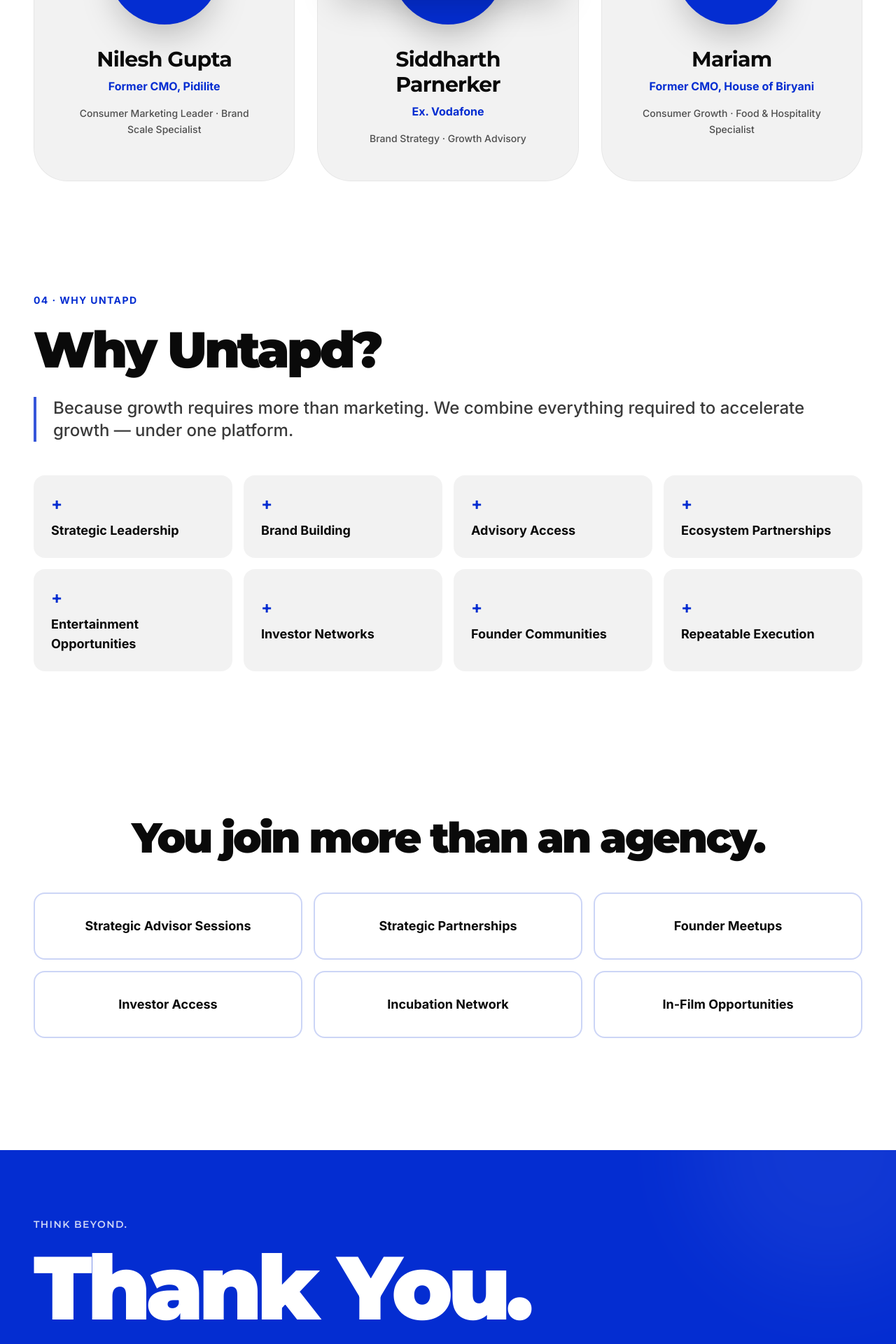
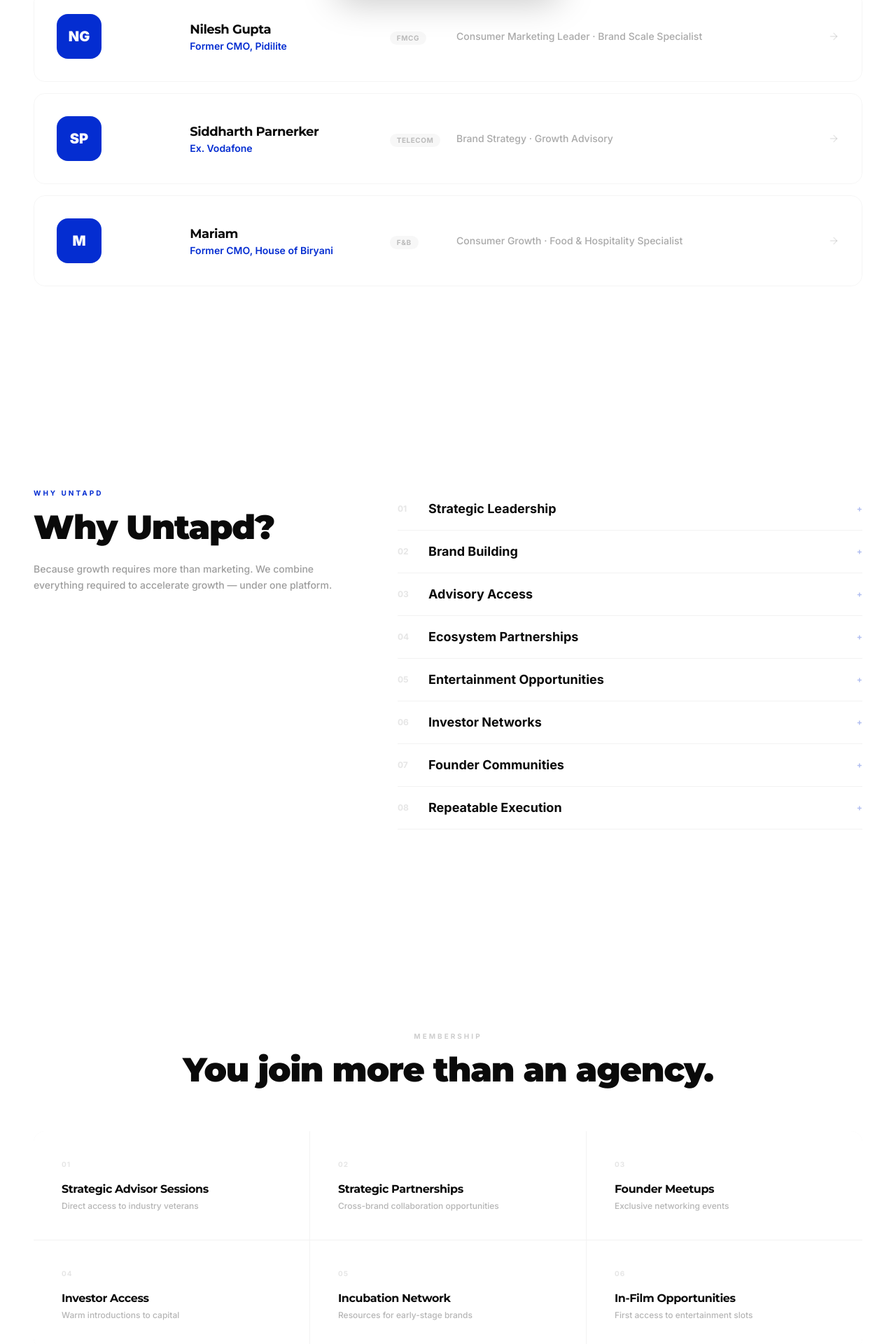
Before and after one commit to Ankit-singh-dot/untapd, a Next.js app in the folder my-app/: page /ecosystem in a window 1280 px wide. Shown: the part 780-2700 px from the top of the page at 70% size. Built offline with nearby package versions, Linux system fonts and the light colour scheme.

Commit message:
chaning_ui_ux app/ecosystem/page.tsx

```diff
--- a/my-app/app/ecosystem/page.tsx
+++ b/my-app/app/ecosystem/page.tsx
@@ -3,37 +3,13 @@
 import { motion } from "framer-motion";
 import { Navbar } from "@/components/layout/navbar";
 import { Footer } from "@/components/layout/footer";
+import { ArrowRight } from "lucide-react";
+import Link from "next/link";
 
 const advisors = [
-  {
-    initials: "NG",
-    name: "Nilesh Gupta",
-    role: "Former CMO, Pidilite",
-    desc: "Consumer Marketing Leader · Brand Scale Specialist",
-  },
-  {
-    initials: "BS",
-    name: "Siddharth Parnerker",
-    role: "Ex. Vodafone",
-    desc: "Brand Strategy · Growth Advisory",
-  },
-  {
-    initials: "M",
-    name: "Mariam",
-    role: "Former CMO, House of Biryani",
-    desc: "Consumer Growth · Food & Hospitality Specialist",
-  },
-];
-
-const whyUntapd = [
-  "Strategic Leadership",
-  "Brand Building",
-  "Advisory Access",
-  "Ecosystem Partnerships",
-  "Entertainment Opportunities",
-  "Investor Networks",
-  "Founder Communities",
-  "Repeatable Execution"
+  { initials: "NG", name: "Nilesh Gupta", role: "Former CMO, Pidilite", domain: "FMCG", desc: "Consumer Marketing Leader · Brand Scale Specialist" },
+  { initials: "SP", name: "Siddharth Parnerker", role: "Ex. Vodafone", domain: "Telecom", desc: "Brand Strategy · Growth Advisory" },
+  { initials: "M", name: "Mariam", role: "Former CMO, House of Biryani", domain: "F&B", desc: "Consumer Growth · Food & Hospitality Specialist" },
 ];
 
 export default function EcosystemPage() {
@@ -41,75 +17,142 @@
     <main className="min-h-screen bg-background">
       <Navbar />
 
-      <section className="pt-40 pb-32 px-6 md:px-12 max-w-7xl mx-auto text-center">
-        <span className="text-brand font-bold tracking-widest uppercase text-sm mb-6 block">Ecosystem</span>
-        <h1 className="text-5xl md:text-8xl font-black tracking-tighter mb-8 leading-[0.9]">
-          A network of<br />industry leaders.
+      {/* Hero */}
+      <section className="relative min-h-[60vh] flex flex-col justify-end px-6 md:px-12 pb-16 md:pb-24 overflow-hidden">
+        <div className="absolute inset-0 bg-brand" />
+        <div className="absolute bottom-0 right-0 w-[40vw] h-[40vw] bg-blue-400/10 rounded-full blur-[120px] pointer-events-none" />
+
+        <div className="relative z-10 max-w-[1400px] mx-auto w-full">
+          <motion.div initial={{ y: 60, opacity: 0 }} animate={{ y: 0, opacity: 1 }} transition={{ duration: 0.8, ease: [0.16, 1, 0.3, 1] }}>
+            <div className="flex items-center gap-3 mb-10">
+              <div className="w-2 h-2 rounded-full bg-white/40" />
+              <span className="text-[11px] font-semibold tracking-[0.25em] uppercase text-white/40">Ecosystem · Network</span>
+            </div>
+            <h1 className="text-[10vw] md:text-[7vw] font-black tracking-[-0.04em] leading-[0.85] text-white">
+              A network of<br /><span className="text-white/20">industry leaders.</span>
             </h1>
-        <p className="text-xl md:text-2xl font-medium leading-relaxed text-muted-foreground max-w-3xl mx-auto mb-20">
-          Our advisors bring decades of experience across FMCG, Telecom, Hospitality, Technology, Startup Ecosystem, and Consumer Brands.
-        </p>
+          </motion.div>
+        </div>
+      </section>
 
-        <div className="grid grid-cols-1 md:grid-cols-3 gap-8 mb-40">
+      {/* Advisors — Horizontal Cards */}
+      <section className="py-24 md:py-36 px-6 md:px-12 bg-background">
+        <div className="max-w-[1400px] mx-auto">
+          <span className="text-[10px] uppercase tracking-[0.3em] text-brand font-bold block mb-4">Advisory Board</span>
+          <h2 className="text-3xl md:text-5xl font-black tracking-tight text-foreground mb-16">
+            Meet our advisors.
+          </h2>
+
+          <div className="space-y-4">
             {advisors.map((adv, i) => (
               <motion.div
                 key={i}
-              initial={{ opacity: 0, scale: 0.9 }}
-              whileInView={{ opacity: 1, scale: 1 }}
+                initial={{ opacity: 0, y: 20 }}
+                whileInView={{ opacity: 1, y: 0 }}
                 viewport={{ once: true }}
-              transition={{ delay: i * 0.1, type: "spring" }}
-              className="bg-foreground/5 p-12 rounded-[3rem] border border-foreground/5 flex flex-col items-center group hover:bg-brand hover:text-brand-foreground transition-colors duration-500"
+                transition={{ delay: i * 0.1 }}
+                className="group grid grid-cols-1 md:grid-cols-12 gap-6 items-center bg-surface rounded-2xl p-6 md:p-8 border border-foreground/[0.04] hover:border-brand/15 hover:shadow-xl transition-all duration-300"
               >
-              <div className="w-40 h-40 rounded-full bg-brand text-brand-foreground flex items-center justify-center text-5xl font-black mb-8 group-hover:bg-white group-hover:text-brand transition-colors duration-500 shadow-2xl">
+                <div className="md:col-span-2 flex items-center gap-4">
+                  <div className="w-16 h-16 rounded-2xl bg-brand text-white flex items-center justify-center text-xl font-black group-hover:scale-110 transition-transform duration-300">
                     {adv.initials}
                   </div>
-              <h3 className="text-3xl font-bold tracking-tight mb-2">{adv.name}</h3>
-              <p className="text-brand font-bold mb-4 group-hover:text-brand-foreground/80">{adv.role}</p>
-              <p className="font-medium opacity-70 leading-relaxed text-sm">
-                {adv.desc}
-              </p>
+                </div>
+                <div className="md:col-span-3">
+                  <h3 className="text-lg font-bold tracking-tight text-foreground">{adv.name}</h3>
+                  <p className="text-sm text-brand font-semibold">{adv.role}</p>
+                </div>
+                <div className="md:col-span-1">
+                  <span className="inline-block px-2.5 py-0.5 rounded-full bg-foreground/[0.03] text-[10px] font-bold uppercase tracking-wider text-foreground/25">{adv.domain}</span>
+                </div>
+                <p className="md:col-span-5 text-sm text-foreground/35 font-medium leading-relaxed">{adv.desc}</p>
+                <div className="md:col-span-1 flex justify-end">
+                  <ArrowRight className="w-4 h-4 text-foreground/10 group-hover:text-brand group-hover:translate-x-1 transition-all" />
+                </div>
               </motion.div>
             ))}
           </div>
+        </div>
+      </section>
 
-        {/* Why Untapd Grid */}
-        <div className="text-left mb-20">
-          <span className="text-brand font-bold tracking-widest uppercase text-sm mb-6 block">04 · Why Untapd</span>
-          <h2 className="text-5xl md:text-7xl font-black tracking-tighter mb-8">
+      {/* Why Untapd — Horizontal List */}
+      <section className="py-24 md:py-36 px-6 md:px-12 bg-surface">
+        <div className="max-w-[1400px] mx-auto">
+          <div className="grid grid-cols-1 lg:grid-cols-12 gap-8 lg:gap-16">
+            <div className="lg:col-span-5">
+              <span className="text-[10px] uppercase tracking-[0.3em] text-brand font-bold block mb-4">Why Untapd</span>
+              <h2 className="text-3xl md:text-5xl font-black tracking-tight text-foreground mb-6 leading-[1.05]">
                 Why Untapd?
               </h2>
-          <p className="text-2xl font-medium opacity-80 mb-12 border-l-4 border-brand pl-6">
+              <p className="text-sm text-foreground/40 font-medium leading-relaxed">
                 Because growth requires more than marketing. We combine everything required to accelerate growth — under one platform.
               </p>
-
-          <div className="grid grid-cols-1 sm:grid-cols-2 md:grid-cols-4 gap-4">
-            {whyUntapd.map((perk, i) => (
-              <div key={i} className="bg-foreground/5 rounded-2xl p-6 flex flex-col justify-center font-bold text-lg border border-transparent hover:border-brand/50 transition-colors">
-                <span className="text-brand text-2xl mb-2">+</span>
-                {perk}
             </div>
+            <div className="lg:col-span-7">
+              {["Strategic Leadership", "Brand Building", "Advisory Access", "Ecosystem Partnerships", "Entertainment Opportunities", "Investor Networks", "Founder Communities", "Repeatable Execution"].map((perk, i) => (
+                <motion.div
+                  key={i}
+                  initial={{ opacity: 0, x: -10 }}
+                  whileInView={{ opacity: 1, x: 0 }}
+                  viewport={{ once: true }}
+                  transition={{ delay: i * 0.04 }}
+                  className="group flex items-center justify-between py-4 border-b border-foreground/5 hover:pl-2 transition-all duration-300 cursor-default"
+                >
+                  <div className="flex items-center gap-5">
+                    <span className="text-xs font-bold text-foreground/10 w-6">0{i+1}</span>
+                    <span className="text-base md:text-lg font-bold text-foreground group-hover:text-brand transition-colors">{perk}</span>
+                  </div>
+                  <span className="text-xs font-bold text-brand/30">+</span>
+                </motion.div>
               ))}
             </div>
           </div>
-
+        </div>
       </section>
 
-      {/* Incubation/Perks */}
-      <section className="pb-40 px-6 md:px-12 max-w-7xl mx-auto">
-        <h2 className="text-4xl md:text-6xl font-black tracking-tighter mb-12 text-center">You join more than an agency.</h2>
-        <div className="grid grid-cols-1 sm:grid-cols-2 md:grid-cols-3 gap-4">
+      {/* Perks — Grid */}
+      <section className="py-24 md:py-36 px-6 md:px-12 bg-background">
+        <div className="max-w-[1400px] mx-auto">
+          <span className="text-[10px] uppercase tracking-[0.3em] text-foreground/20 font-bold block mb-4 text-center">Membership</span>
+          <h2 className="text-3xl md:text-5xl font-black tracking-tight text-foreground mb-16 text-center">
+            You join more than an agency.
+          </h2>
+          <div className="grid grid-cols-2 md:grid-cols-3 gap-px bg-foreground/5 rounded-2xl overflow-hidden">
             {[
-            "Strategic Advisor Sessions",
-            "Strategic Partnerships",
-            "Founder Meetups",
-            "Investor Access",
-            "Incubation Network",
-            "In-Film Opportunities"
+              { title: "Strategic Advisor Sessions", sub: "Direct access to industry veterans" },
+              { title: "Strategic Partnerships", sub: "Cross-brand collaboration opportunities" },
+              { title: "Founder Meetups", sub: "Exclusive networking events" },
+              { title: "Investor Access", sub: "Warm introductions to capital" },
+              { title: "Incubation Network", sub: "Resources for early-stage brands" },
+              { title: "In-Film Opportunities", sub: "First access to entertainment slots" },
             ].map((perk, i) => (
-            <div key={i} className="border-2 border-brand/20 rounded-2xl p-8 flex items-center justify-center text-center hover:bg-brand hover:text-brand-foreground hover:border-brand transition-colors font-bold text-lg cursor-default">
-              {perk}
+              <motion.div
+                key={i}
+                initial={{ opacity: 0 }}
+                whileInView={{ opacity: 1 }}
+                viewport={{ once: true }}
+                transition={{ delay: i * 0.06 }}
+                className="bg-background p-8 md:p-10 hover:bg-surface transition-colors cursor-default group"
+              >
+                <span className="text-[10px] text-foreground/10 font-bold tracking-widest block mb-4">0{i+1}</span>
+                <h3 className="text-base font-bold tracking-tight text-foreground mb-1 group-hover:text-brand transition-colors">{perk.title}</h3>
+                <p className="text-xs text-foreground/30 font-medium">{perk.sub}</p>
+              </motion.div>
+            ))}
           </div>
-          ))}
+        </div>
+      </section>
+
+      {/* CTA */}
+      <section className="py-32 px-6 md:px-12 bg-brand text-white relative overflow-hidden">
+        <div className="absolute inset-0 flex items-center justify-center pointer-events-none select-none">
+          <span className="text-[20vw] font-black text-white/[0.02] tracking-tighter">ECO</span>
+        </div>
+        <div className="max-w-[800px] mx-auto text-center z-10 relative">
+          <h2 className="text-3xl md:text-5xl font-black tracking-tight mb-6">Ready to join the ecosystem?</h2>
+          <Link href="#contact" className="group inline-flex items-center gap-2 bg-white text-brand px-7 py-3.5 rounded-full text-sm font-bold hover:scale-105 transition-transform shadow-2xl">
+            Let's connect <ArrowRight className="w-4 h-4 group-hover:translate-x-1 transition-transform" />
+          </Link>
         </div>
       </section>
 
```
Lines whose indentation alone changed are shown as unchanged.
